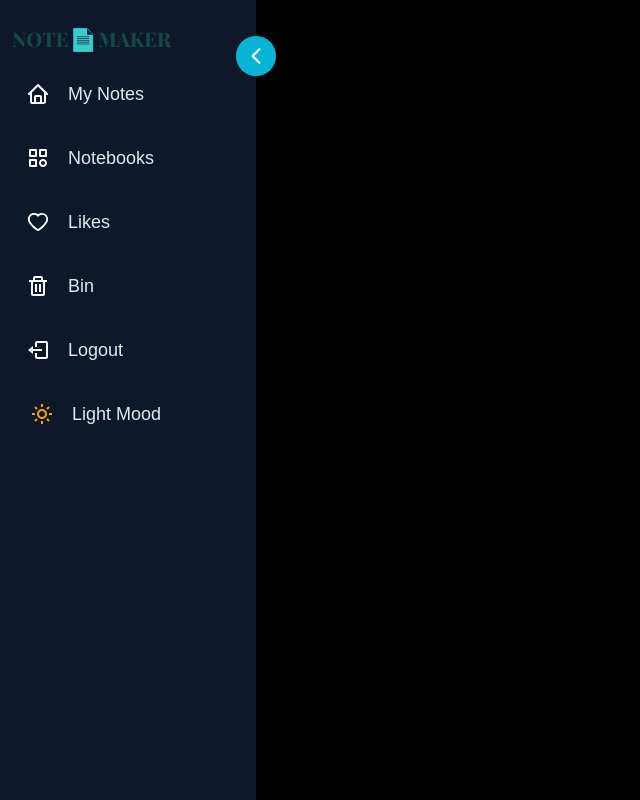
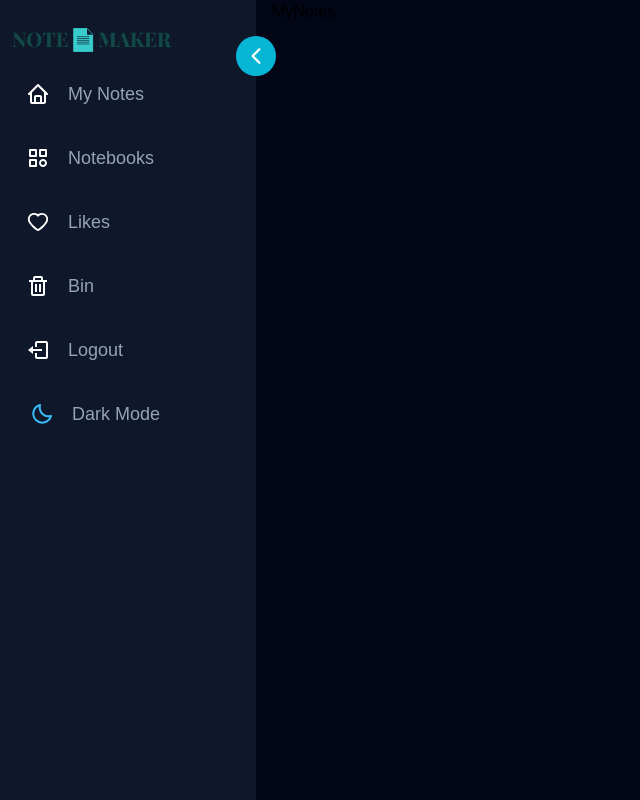
Before and after one commit to NazrulIslam-Chowdhury/note-maker, a React (Create React App) app: page / in a window 1280 px wide. Shown: the whole page, without its empty margins (0-640 px from the left). Built offline with nearby package versions, Linux system fonts and the light colour scheme.

Commit message:
dark mode edited

```diff
--- a/src/App.js
+++ b/src/App.js
@@ -4,7 +4,7 @@ import router from "./routes/routes";
 
 function App() {
   return (
-    <div className="dark:bg-black transition-colors duration-[0.5s]">
+    <div className="dark:bg-slate-950 transition-colors duration-[0.5s]">
       <RouterProvider router={router} />
     </div>
   );
--- a/src/components/SideBar/SideBar.js
+++ b/src/components/SideBar/SideBar.js
@@ -1,31 +1,18 @@
-import React, { useEffect, useState } from 'react';
+import React, { useState } from 'react';
 import { logo } from '../../assets';
 import { logo2 } from '../../assets';
 import { IoIosArrowForward, IoIosArrowBack } from 'react-icons/io';
 import { BiHome, BiCategory, BiTrash, BiLogOut, BiLogIn, BiSun, BiMoon } from 'react-icons/bi';
 import { AiOutlineHeart } from 'react-icons/ai';
+import { Mode } from '../../utils';
+
 
 const SideBar = () => {
     const [user, setUser] = useState(true);
     const [close, setClose] = useState(false);
-    const [theme, setTheme] = useState(localStorage.getItem('theme') && localStorage.getItem('theme'));
+    const [theme, setTheme] = useState(localStorage.getItem('theme'));
 
-    const element = document.documentElement;
-
-    useEffect(() => {
-        switch (theme) {
-            case 'dark':
-                element.classList.add('dark');
-                localStorage.setItem('theme', 'dark');
-                break;
-            case 'light':
-                element.classList.remove('dark');
-                localStorage.setItem('theme', 'light');
-                break
-            default:
-                break;
-        }
-    }, [theme, element.classList])
+    Mode(theme);
 
     return (
         <div className={`bg-white dark:bg-slate-900 ${close ? 'w-20' : 'sm:w-64 w-[188px]'} min-h-[100vh] px-3 pt-7 space-y-5 transition-all duration-[0.6s]`}>
@@ -56,20 +43,20 @@ const SideBar = () => {
                 <ul className='space-y-5'>
                     <li className='flex gap-4 items-center hover:bg-slate-200 dark:hover:bg-slate-800 px-3 py-2 cursor-pointer rounded transition-colors duration-[0.5s]'>
                         <BiHome className='w-7 h-6 dark:text-white' />
-                        <span className={`text-slate-500 dark:text-slate-200 text-lg font-medium ${close && 'hidden'} `}>My Notes</span>
+                        <span className={`text-slate-500 dark:text-slate-400 text-lg font-medium ${close && 'hidden'} `}>My Notes</span>
                     </li>
                     <li className='flex gap-4 items-center hover:bg-slate-200 dark:hover:bg-slate-800 px-3 py-2 cursor-pointer rounded transition-colors duration-[0.5s]'>
                         <BiCategory className='w-7 h-6 dark:text-white' />
-                        <span className={`text-slate-500 dark:text-slate-200 text-lg font-medium ${close && 'hidden'}`}>Notebooks</span>
+                        <span className={`text-slate-500 dark:text-slate-400 text-lg font-medium ${close && 'hidden'}`}>Notebooks</span>
                     </li>
                     <li className='flex gap-4 items-center hover:bg-slate-200 dark:hover:bg-slate-800 px-3 py-2 cursor-pointer rounded transition-colors duration-[0.5s]'>
                         <AiOutlineHeart className='w-7 h-6 dark:text-white' />
-                        <span className={`text-slate-500 dark:text-slate-200 text-lg font-medium ${close && 'hidden'}`}>
+                        <span className={`text-slate-500 dark:text-slate-400 text-lg font-medium ${close && 'hidden'}`}>
                             Likes</span>
                     </li>
                     <li className='flex gap-4 items-center hover:bg-slate-200 dark:hover:bg-slate-800 px-3 py-2 cursor-pointer rounded transition-colors duration-[0.5s]'>
                         <BiTrash className='w-7 h-6 dark:text-white' />
-                        <span className={`text-slate-500 dark:text-slate-200 text-lg font-medium ${close && 'hidden'}`}>Bin</span>
+                        <span className={`text-slate-500 dark:text-slate-400 text-lg font-medium ${close && 'hidden'}`}>Bin</span>
                     </li>
                 </ul>
             </div>
@@ -80,12 +67,12 @@ const SideBar = () => {
                         user ?
                             <li className='flex gap-4 items-center hover:bg-slate-200 dark:hover:bg-slate-800 px-3 py-2 cursor-pointer rounded transition-colors duration-[0.5s]'>
                                 <BiLogOut className='w-7 h-6 dark:text-white' />
-                                <span className={`text-slate-500 dark:text-slate-200 text-lg font-medium ${close && 'hidden'}`}>Logout</span>
+                                <span className={`text-slate-500 dark:text-slate-400 text-lg font-medium ${close && 'hidden'}`}>Logout</span>
                             </li>
                             :
                             <li className='flex gap-4 items-center hover:bg-slate-200 dark:hover:bg-slate-800 px-3 py-2 cursor-pointer rounded transition-colors duration-[0.5s]'>
                                 <BiLogIn className='w-7 h-6 dark:text-white' />
-                                <span className={`text-slate-500 dark:text-slate-200 text-lg font-medium ${close && 'hidden'}`}>Login</span>
+                                <span className={`text-slate-500 dark:text-slate-400 text-lg font-medium ${close && 'hidden'}`}>Login</span>
                             </li>
                     }
                 </ul>
@@ -96,14 +83,14 @@ const SideBar = () => {
                         theme === 'dark' ?
                             <div
                                 className='flex items-center gap-4 ml-1'>
-                                <BiMoon className='w-7 h-6 text-sky-400' />
-                                <h5 className={`text-slate-500 dark:text-slate-200 text-lg font-medium ${close && 'hidden'}`}>Dark Mood</h5>
+                                <BiSun className='w-7 h-6 text-amber-500' />
+                                <h5 className={`text-slate-500 dark:text-slate-400 text-lg font-medium ${close && 'hidden'} `}>Light Mode</h5>
                             </div>
                             :
                             <div
                                 className='flex items-center gap-4 ml-1'>
-                                <BiSun className='w-7 h-6 text-amber-500' />
-                                <h5 className={`text-slate-500 dark:text-slate-200 text-lg font-medium ${close && 'hidden'} `}>Light Mood</h5>
+                                <BiMoon className='w-7 h-6 text-sky-400' />
+                                <h5 className={`text-slate-500 dark:text-slate-400 text-lg font-medium ${close && 'hidden'}`}>Dark Mode</h5>
                             </div>
                     }
                 </div>
--- /dev/null
+++ b/src/pages/AuthForm/AuthForm.js
@@ -0,0 +1,9 @@
+import React from 'react'
+
+const AuthForm = () => {
+    return (
+        <div>AuthForm</div>
+    )
+}
+
+export default AuthForm;
--- /dev/null
+++ b/src/utils/index.js
@@ -0,0 +1,5 @@
+import Mode from "./theme";
+
+export {
+    Mode
+}
--- /dev/null
+++ b/src/utils/theme.js
@@ -0,0 +1,18 @@
+const Mode = (theme) => {
+    const element = document.documentElement;
+
+    switch (theme) {
+        case 'dark':
+            element.classList.add('dark');
+            localStorage.setItem('theme', 'dark');
+            break;
+        case 'light':
+            element.classList.remove('dark');
+            localStorage.setItem('theme', 'light');
+            break
+        default:
+            break;
+    }
+}
+
+export default Mode;
```
